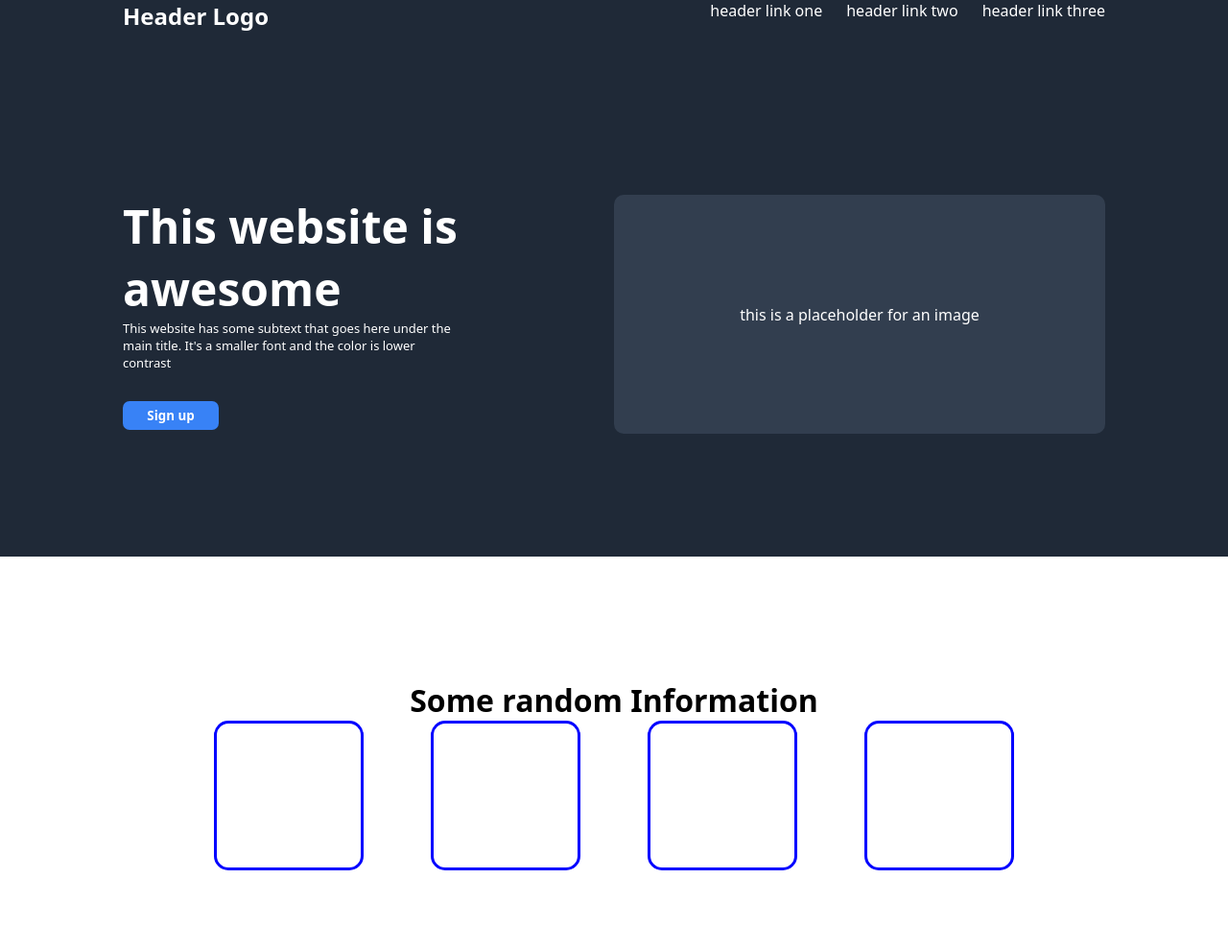
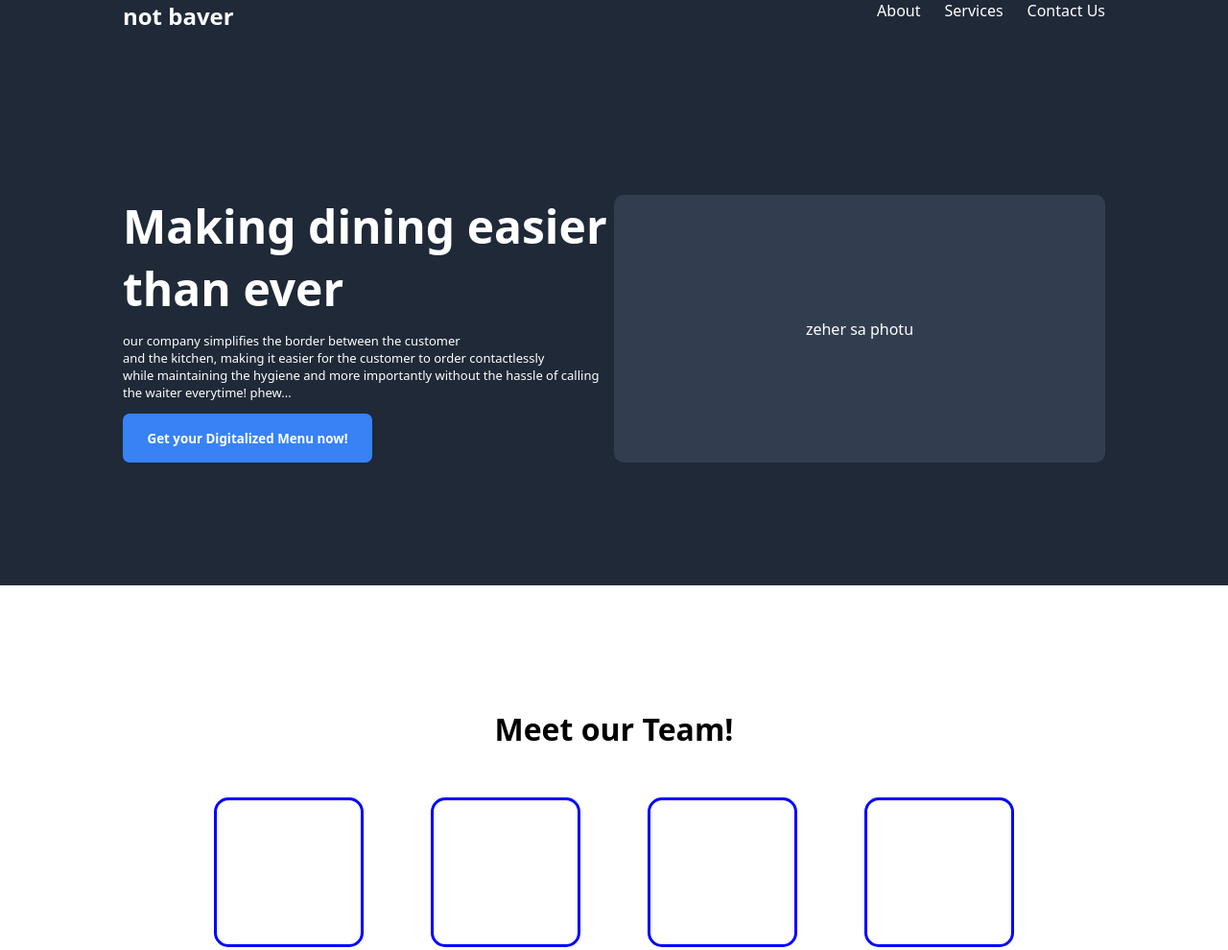
Before and after one commit to awhyush/landing-page, a plain HTML site: page index2.html in a window 1280 px wide. Shown: the top 990 px of the page at 96% size. Drawn offline with Linux system fonts and the light colour scheme.

Commit message:
index2.html

```diff
--- a/index2.html
+++ b/index2.html
@@ -10,29 +10,29 @@
 <body>
     <div class="section1">
         <div class="header">
-            <div class="header-logo">Header Logo</div>
+            <div class="header-logo">not baver</div>
             <div class="header-links">
                 <ul>
-                    <li><a href="#">header link one</a></li>
-                    <li><a href="#">header link two</a></li>
-                    <li><a href="#">header link three</a></li>
+                    <li><a href="#">About</a></li>
+                    <li><a href="#">Services</a></li>
+                    <li><a href="#">Contact Us</a></li>
                 </ul>
             </div>
         </div>
         <div class="header2">
             <div class="header2-left">
-                <div class="tagline">This website is awesome</div>
-                <div class="tagline"><p>This website has some subtext that goes here under the<br> main title. It's a smaller font and the color is lower<br> contrast</p></div>
-                <div class="tagline"><button>Sign up</button></div>
+                <div class="tagline">Making dining easier than  ever</div>
+                <div class="tagline"><p>our company simplifies the border between the customer<br>and the kitchen, making it easier for the customer to order contactlessly<br> while maintaining the hygiene and more importantly without the hassle of calling the waiter everytime! phew...</p></div>
+                <div class="tagline"><button>Get your Digitalized Menu now!</button></div>
             </div>
             <div class="header2-right">
-                <div>this is a placeholder for an image</div>
+                <div>zeher sa photu</div>
             </div>
         </div>
     </div>
 
     <div class="section2">
-        <div><h1>Some random Information</h1></div>
+        <div><h1>Meet our Team!</h1></div>
         <div class="boxes">
             <div class="box-a"></div>
             <div class="box-a"></div>
@@ -43,21 +43,21 @@
 
     <div class="section3">
         <div class="quote">
-            This is an inspiring quote, or a testimonial from a customer. Maybe it's just filling up space, or maybe people will actually read it. Who knows? All i know is that it looks nice.
+            "Jo Kaam kare usse kaam karwao, director bano aur paise khao"
         </div>
-        <div class="author">-Thor, God of Thunder</div>
+        <div class="author">-Dip Bht, CEO, Baver</div>
     </div>
 
     <div class="section3-aa">
         <div class="section3-a">
-            <p>Haven't heard of the best person on the planet?</p>
-            <button>Click Here!</button>
+            <p>Still not convinced? Check for yourself the brands and restaurants associated with us!</p>
+            <button>don't Click here! it's a trap.</button>
         </div>
     </div>
 
 
     <div class="footer">
-       <p> thanks for the visit!</p>
+       <p> thanks for the visit! hope you'll come back again!</p>
     </div>
 
 
--- a/style2.css
+++ b/style2.css
@@ -35,7 +35,11 @@
     border: none;
     color: white;
     height: 30px;
-    width: 100px;
+    display: flex;
+    justify-content: center;
+    align-items: center;
+    min-width: 100px;
+    padding: 5%;
     border-radius: 7px;
     font-weight: bolder;
     cursor: pointer;
@@ -77,6 +81,7 @@
     display: flex;
     flex-direction: column;
     flex:1;
+    gap: 13px;
 }
 .header2-right{
     display: flex;
@@ -95,6 +100,7 @@
     align-items: center;
     /* min-height: 400px; */
     padding: 10%;
+    gap: 50px;
     /* gap:100%; */
     flex:1;
     /* position: relative; */
@@ -103,6 +109,7 @@
     display: flex;
     flex-direction:row;
     gap: 70px;
+    flex:1;
 }
 .box-a{
     display: flex;
@@ -111,6 +118,7 @@
     height: 150px;
     width: 150px;
     border-radius: 15px;
+    flex: 1;
 }
 .section3{
     background: #E5E7EB;
@@ -157,7 +165,7 @@ height: 70px;
 }
 .section3-a button{
     height: 40px;
-    width: 300px;
+    min-width: 300px;
     color: white;
     background: none;
     border: 3px solid white;
```
